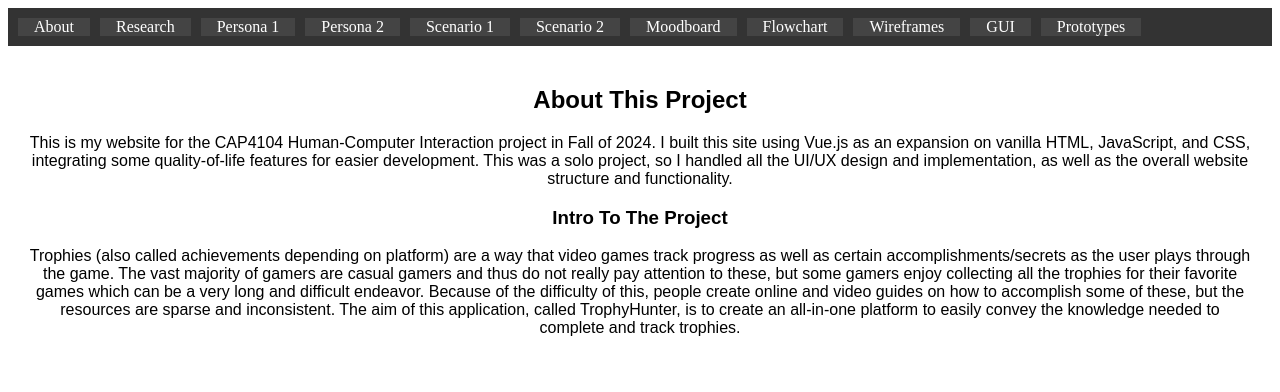
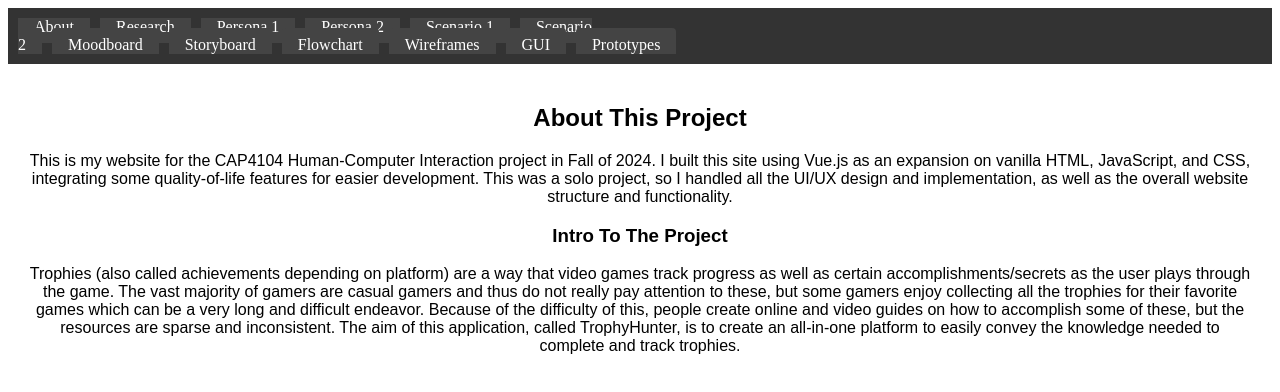
Before and after one commit to rodrigociddev/hci-website, a Vue app: page / in a window 1280 px wide. Shown: the top 392 px of the page. Built offline with nearby package versions, Linux system fonts and the light colour scheme.

Commit message:
Added storyboard page

```diff
--- a/src/App.vue
+++ b/src/App.vue
@@ -9,6 +9,7 @@
         <li><router-link to="/scenario1">Scenario 1</router-link></li>
         <li><router-link to="/scenario2">Scenario 2</router-link></li>
         <li><router-link to="/moodboard">Moodboard</router-link></li>
+        <li><router-link to="/storyboard">Storyboard</router-link></li>
         <li><router-link to="/flowchart">Flowchart</router-link></li>
         <li><router-link to="/wireframes">Wireframes</router-link></li>
         <li><router-link to="/gui">GUI</router-link></li>
--- /dev/null
+++ b/src/components/AppStoryboard.vue
@@ -0,0 +1,16 @@
+<template>
+    <div>
+      <h2>StoryBoard</h2>
+      <img src="../assets/storyboard.png" alt="Storyboard" />
+    </div>
+  </template>
+
+  <script>
+  export default {
+    name: 'AppMoodboard'
+  }
+  </script>
+
+  <style scoped>
+  /* Add styles specific to this component here */
+  </style>
--- a/src/router/index.js
+++ b/src/router/index.js
@@ -6,6 +6,7 @@ import Persona2 from '../components/AppPersona2.vue'
 import Scenario1 from '../components/AppScenario1.vue'
 import Scenario2 from '../components/AppScenario2.vue'
 import Moodboard from '../components/AppMoodboard.vue'
+import Storyboard from '@/components/AppStoryboard.vue'
 import Flowchart from '../components/AppFlowchart.vue'
 import Wireframes from '../components/AppWireframes.vue'
 import GUI from '../components/AppGUI.vue'
@@ -19,6 +20,7 @@ const routes = [
   { path: '/scenario1', component: Scenario1 },
   { path: '/scenario2', component: Scenario2 },
   { path: '/moodboard', component: Moodboard },
+  { path: '/storyboard', component: Storyboard },
   { path: '/flowchart', component: Flowchart },
   { path: '/wireframes', component: Wireframes },
   { path: '/gui', component: GUI },
```
Also changed, not shown: src/assets/storyboard.png (added).
